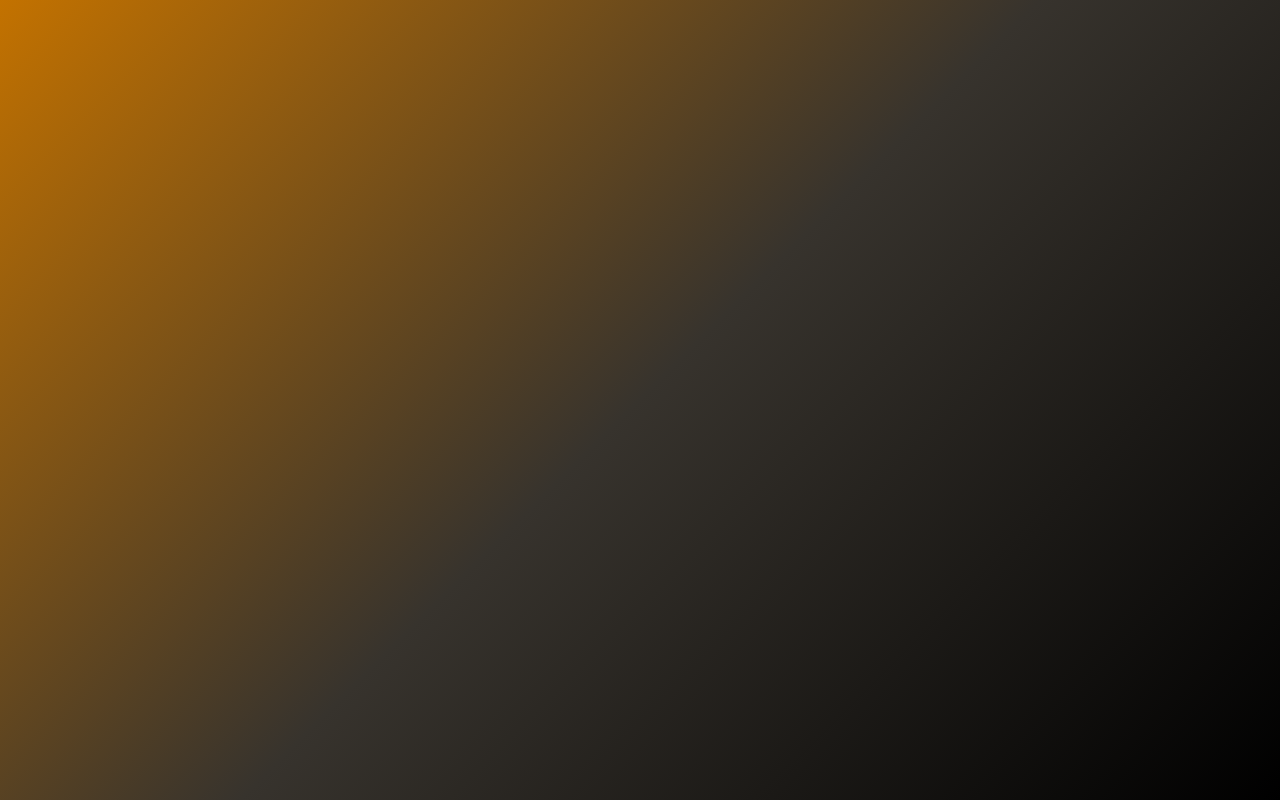
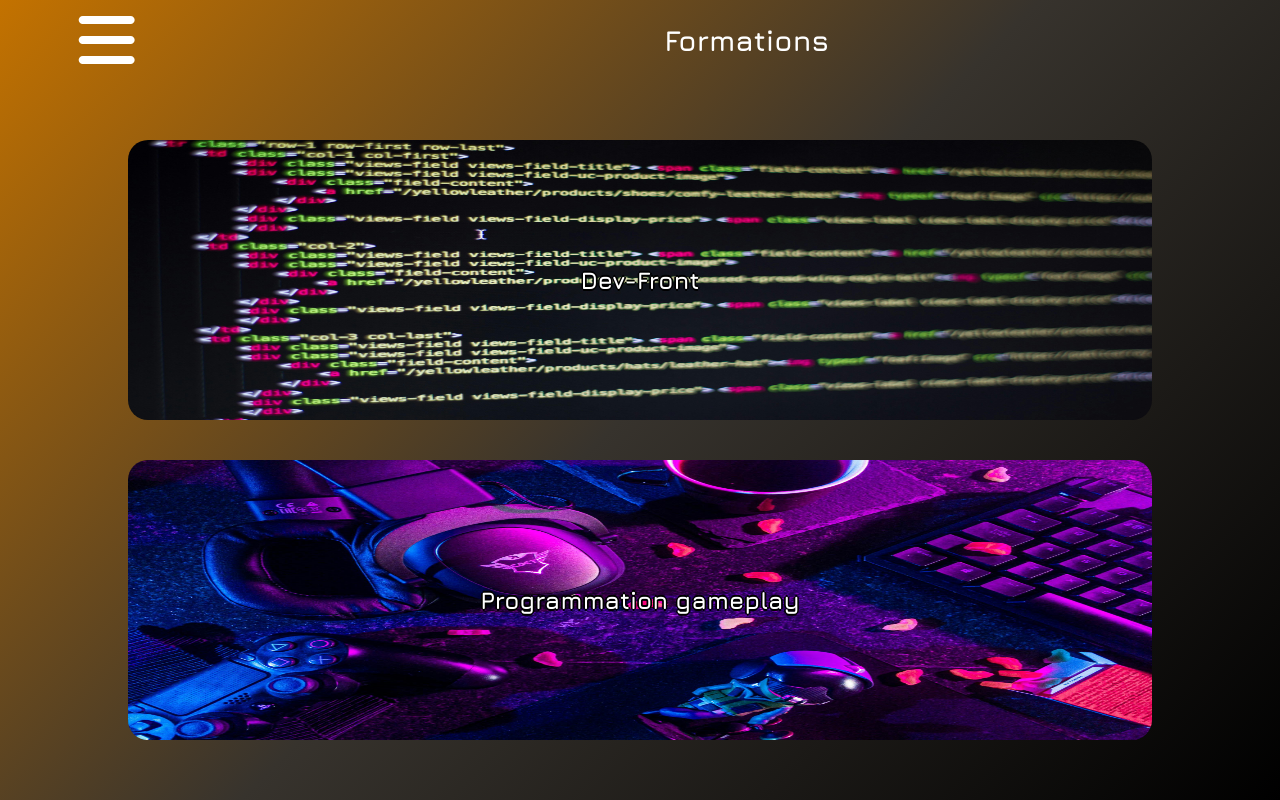
Before and after one commit to JuliePlagias/Web-CV, a React (Create React App) app: page /formations in a window 1280 px wide. Before the commit this address had no page. Built offline with nearby package versions, Linux system fonts and the light colour scheme.

Commit message:
Rename - all informations sections to formations

```diff
--- a/src/App.jsx
+++ b/src/App.jsx
@@ -1,8 +1,7 @@
 import { BrowserRouter, Routes, Route } from "react-router-dom";
-import Navbar from "./components/navigation/Navbar";
 import Home from "./components/pages/Home";
 import "./styles/main.scss";
-import Informations from "./components/pages/Informations";
+import Formations from "./components/pages/Formations";
 import Layout from "./components/navigation/Layout";
 
 function App() {
@@ -12,7 +11,7 @@ function App() {
         <Routes>
           <Route path="/" element={<Home/>}/>
           <Route path="/" element={<Layout/>}>
-            <Route path="informations" element={<Informations/>}></Route>
+            <Route path="formations" element={<Formations/>}></Route>
             <Route path="projets"></Route>
             <Route path="competences"></Route>
           </Route>
--- a/src/components/navigation/Navbar.jsx
+++ b/src/components/navigation/Navbar.jsx
@@ -4,7 +4,7 @@ export default function Navbar(){
     const location = useLocation();
 
     const pageTitles = {
-        "/informations": "Informations",
+        "/formations": "Formations",
         "/projets": "Mes Projets",
         "/competences": "Compétences",
       };
--- a/src/components/pages/Informations.jsx
+++ b/src/components/pages/Formations.jsx
@@ -1,7 +1,7 @@
 import { useEffect, useState } from "react";
 import Block from "../Block";
 
-export default function Informations(){
+export default function Formations(){
     const [isMobile, setIsMobile] =useState(false);
 
     useEffect(()=>{
@@ -12,7 +12,7 @@ export default function Informations(){
     },[]);
 
     return (
-        <div className="informations">
+        <div className="formations">
             <Block image={"Web"} name={"Dev-Front"}
              details={"Module de formation de 6 semaines, visant à améliorer les compétences front-end."} isMobile={isMobile}/>
             <Block image={"Gaming"} name={"Programmation gameplay"}
--- a/src/components/pages/Home.jsx
+++ b/src/components/pages/Home.jsx
@@ -10,7 +10,7 @@ export default function Home(){
             <p>Développeuse web en herbe,
                 je me forme activement aux technologies du web pour créer des sites fonctionnels et attrayants.
                 Chaque projet est une nouvelle occasion d’apprendre et de progresser.</p>
-                <Button text={"Découvir mon CV"} to={"/informations"}/>
+                <Button text={"Découvir mon CV"} to={"/formations"}/>
         </div>
     );
 }
--- a/src/styles/main.scss
+++ b/src/styles/main.scss
@@ -22,7 +22,7 @@
 @import './pages/about';
 @import './pages/contact';
 @import './pages/home';
-@import './pages/informations';
+@import './pages/formations';
 /* THEMES */
 @import './themes/dark';
 @import './themes/light';
--- a/src/styles/pages/_informations.scss
+++ b/src/styles/pages/_formations.scss
@@ -1,4 +1,4 @@
-.informations{
+.formations{
     display: flex;
     flex-direction: column;
     align-items: center;
```
